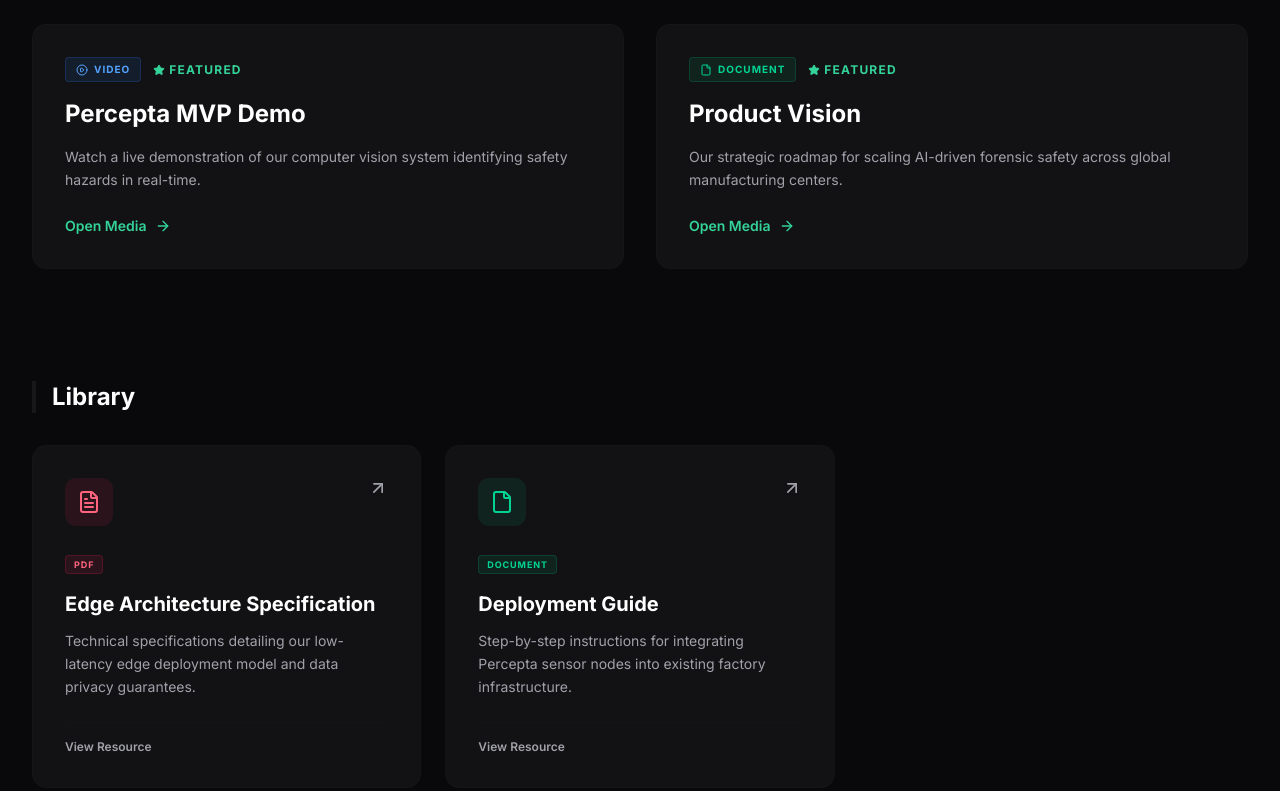
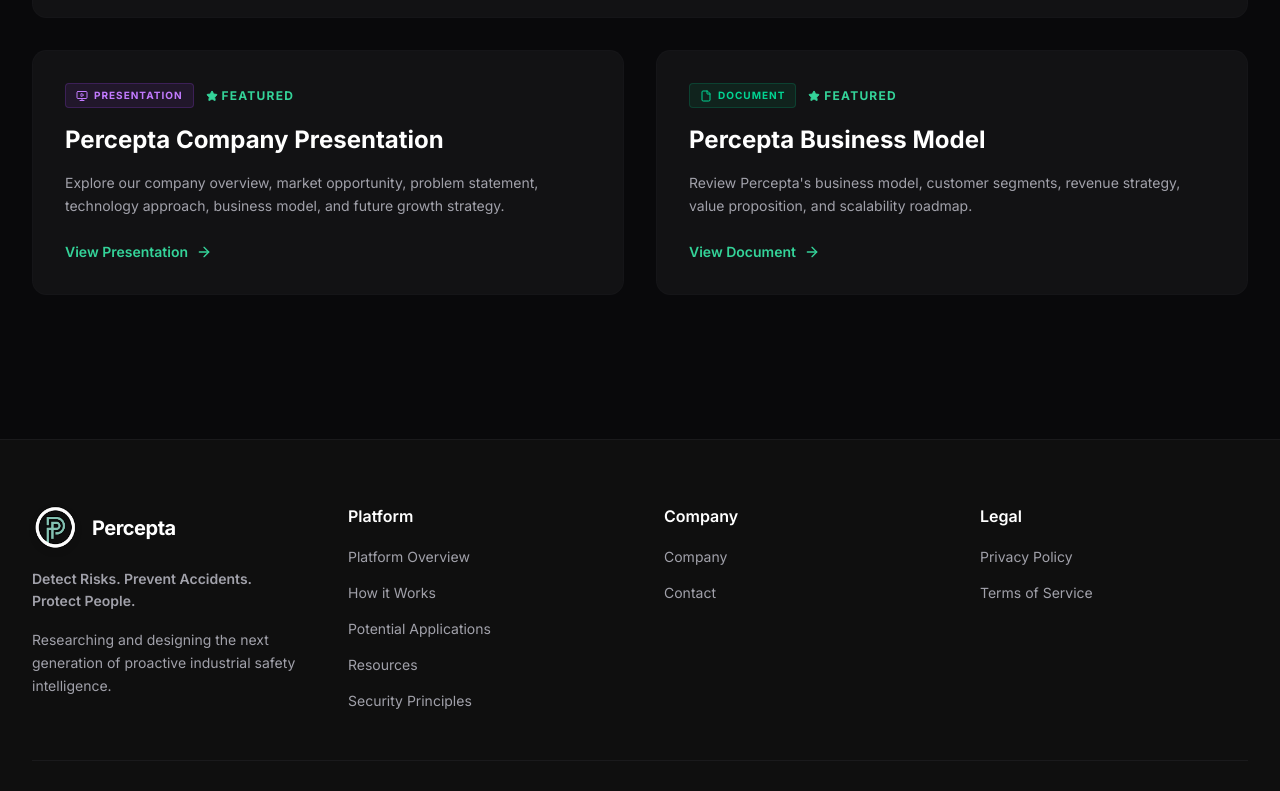
Before and after one commit to kero334/percepta-next, a Next.js app: page /resources in a window 1280 px wide. Shown: the part 920-1711 px from the top of the page. Built offline with nearby package versions, Linux system fonts and the light colour scheme.

Commit message:
feat: replace placeholder resources with real company documents and update viewer behavior

```diff
--- a/src/app/resources/ResourcesClient.tsx
+++ b/src/app/resources/ResourcesClient.tsx
@@ -1,12 +1,10 @@
 "use client";
 
-import { motion, AnimatePresence } from "framer-motion";
-import { Button } from "@/components/ui/button";
+import { motion } from "framer-motion";
 import { FadeInView } from "@/components/ui/animations";
 import * as Icons from "lucide-react";
 import Image from "next/image";
-import { useState } from "react";
-import { resources, StaticResource } from "@/lib/config/resources";
+import { resources } from "@/lib/config/resources";
 
 const getIconForType = (type: string) => {
   switch (type) {
@@ -28,78 +26,22 @@
   }
 };
 
+const getButtonTextForType = (type: string) => {
+  switch (type) {
+    case "video": return "Watch Video";
+    case "presentation": return "View Presentation";
+    case "document":
+    case "pdf": return "View Document";
+    default: return "View Resource";
+  }
+};
+
 export default function ResourcesClient() {
-  const [activeDocument, setActiveDocument] = useState<StaticResource | null>(null);
-
   const featuredResources = resources.filter(r => r.featured);
   const regularResources = resources.filter(r => !r.featured);
 
   return (
     <div className="flex flex-col min-h-screen bg-[#09090b] overflow-hidden pb-24 font-sans text-gray-200">
-
-      {/* IMMERSIVE FULL-SCREEN MODAL */}
-      <AnimatePresence>
-        {activeDocument && (
-          <motion.div
-            initial={{ opacity: 0 }}
-            animate={{ opacity: 1 }}
-            exit={{ opacity: 0 }}
-            className="fixed inset-0 z-50 flex items-center justify-center p-4 sm:p-6 lg:p-8 bg-black/95 backdrop-blur-xl"
-          >
-            <motion.div
-              initial={{ scale: 0.95, opacity: 0, y: 20 }}
-              animate={{ scale: 1, opacity: 1, y: 0 }}
-              exit={{ scale: 0.95, opacity: 0, y: 20 }}
-              className="w-full max-w-7xl h-[90vh] bg-[#121214] rounded-2xl border border-border/30 overflow-hidden flex flex-col shadow-2xl relative"
-            >
-              {/* Modal Header */}
-              <div className="flex items-center justify-between p-4 border-b border-border/30 bg-[#121214]">
-                <div className="flex items-center gap-3">
-                  <div className={`w-10 h-10 rounded-lg flex items-center justify-center ${getBadgeColorForType(activeDocument.type)}`}>
-                    {(() => {
-                      const IconComponent = getIconForType(activeDocument.type);
-                      return <IconComponent className="w-5 h-5" />;
-                    })()}
-                  </div>
-                  <div>
-                    <h3 className="text-lg font-bold text-white leading-none">{activeDocument.title}</h3>
-                    <p className="text-xs text-muted-foreground mt-1 uppercase tracking-wider font-semibold">{activeDocument.type}</p>
-                  </div>
-                </div>
-                <div className="flex items-center gap-3">
-                  <a href={activeDocument.url} target="_blank" rel="noopener noreferrer">
-                    <Button variant="outline" size="sm" className="gap-2 border-border/50 hover:bg-white/10 transition-colors">
-                      Open Externally <Icons.ExternalLink className="w-4 h-4" />
-                    </Button>
-                  </a>
-                  <Button variant="ghost" size="icon" onClick={() => setActiveDocument(null)} className="rounded-full hover:bg-red-500/10 hover:text-red-500 transition-colors">
-                    <Icons.X className="w-5 h-5" />
-                  </Button>
-                </div>
-              </div>
-
-              {/* iframe Container */}
-              <div className="flex-1 bg-black relative flex flex-col items-center justify-center">
-                <iframe
-                  src={activeDocument.url}
-                  className="w-full h-full border-none absolute inset-0"
-                  title={activeDocument.title}
-                  allow="autoplay; fullscreen; picture-in-picture"
-                />
-
-                {/* Fallback visible behind iframe while loading or if blocked */}
-                <div className="absolute inset-0 flex flex-col items-center justify-center text-muted-foreground -z-10 bg-[#09090b]">
-                   <Icons.Loader2 className="w-8 h-8 animate-spin mb-4 text-primary" />
-                   <p className="text-sm">Loading secure preview...</p>
-                   <a href={activeDocument.url} target="_blank" rel="noopener noreferrer" className="mt-4">
-                     <Button variant="link" className="text-primary">Click here if the preview does not load</Button>
-                   </a>
-                </div>
-              </div>
-            </motion.div>
-          </motion.div>
-        )}
-      </AnimatePresence>
 
       {/* 1. HERO SECTION */}
       <section className="pt-32 pb-16 relative overflow-hidden flex flex-col items-center text-center px-4 sm:px-6 lg:px-8">
@@ -124,9 +66,11 @@
              <h2 className="text-2xl font-bold text-white mb-8 border-l-4 border-primary pl-4">Featured Highlights</h2>
              <div className="grid grid-cols-1 lg:grid-cols-2 gap-8">
                 {featuredResources.map((resource, idx) => (
-                   <div
+                   <a
+                     href={resource.url}
+                     target="_blank"
+                     rel="noopener noreferrer"
                      key={resource.id}
-                     onClick={() => setActiveDocument(resource)}
                      className={`group relative bg-[#121214] border border-border/20 rounded-2xl overflow-hidden cursor-pointer transition-all duration-300 hover:border-primary/50 hover:shadow-2xl hover:shadow-primary/10 flex flex-col ${idx === 0 ? 'lg:col-span-2 lg:flex-row' : ''}`}
                    >
                       {/* Optional Thumbnail */}
@@ -160,11 +104,11 @@
                          <p className={`${idx === 0 ? 'text-base' : 'text-sm'} text-muted-foreground leading-relaxed mb-6`}>{resource.description}</p>
 
                          <div className="mt-auto flex items-center text-sm font-semibold text-primary">
-                            <span>Open Media</span>
+                            <span>{getButtonTextForType(resource.type)}</span>
                             <Icons.ArrowRight className="w-4 h-4 ml-2 group-hover:translate-x-1 transition-transform" />
                          </div>
                       </div>
-                   </div>
+                   </a>
                 ))}
              </div>
            </FadeInView>
@@ -178,9 +122,11 @@
              <h2 className="text-2xl font-bold text-white mb-8 border-l-4 border-border/50 pl-4">Library</h2>
              <div className="grid grid-cols-1 md:grid-cols-2 lg:grid-cols-3 gap-6">
                 {regularResources.map((resource) => (
-                   <div
+                   <a
+                     href={resource.url}
+                     target="_blank"
+                     rel="noopener noreferrer"
                      key={resource.id}
-                     onClick={() => setActiveDocument(resource)}
                      className="bg-[#121214] border border-border/20 p-6 md:p-8 rounded-2xl hover:border-primary/40 hover:bg-[#151518] transition-all cursor-pointer group flex flex-col h-full"
                    >
                       <div className="flex items-start justify-between mb-6">
@@ -203,9 +149,9 @@
                       <p className="text-sm text-muted-foreground flex-1 leading-relaxed mb-6">{resource.description}</p>
 
                       <div className="mt-auto pt-4 border-t border-border/10 flex items-center justify-between text-xs font-semibold text-muted-foreground group-hover:text-white transition-colors">
-                         <span>View Resource</span>
+                         <span>{getButtonTextForType(resource.type)}</span>
                       </div>
-                   </div>
+                   </a>
                 ))}
              </div>
            </FadeInView>
--- a/src/lib/config/resources.ts
+++ b/src/lib/config/resources.ts
@@ -22,41 +22,27 @@
 
 export const resources: StaticResource[] = [
   {
-    id: "company-overview",
-    title: "Percepta Company Overview",
-    type: "presentation",
-    description: "An in-depth look at Percepta's mission, edge computing architecture, and the future of industrial safety.",
-    url: "https://drive.google.com/file/d/placeholder_overview/preview", // Replace with real link later
+    id: "company-introduction",
+    title: "Percepta Company Introduction",
+    type: "video",
+    description: "Learn about Percepta's vision, mission, technology, and how our AI-powered safety platform transforms existing CCTV infrastructure into proactive workplace safety intelligence.",
+    url: "https://drive.google.com/file/d/12wKwtYw0AOMXE9LmM31z8_CSGbDpz3nK/view?usp=drive_link",
     featured: true,
   },
   {
-    id: "mvp-demo",
-    title: "Percepta MVP Demo",
-    type: "video",
-    description: "Watch a live demonstration of our computer vision system identifying safety hazards in real-time.",
-    url: "https://drive.google.com/file/d/placeholder_mvp/preview",
+    id: "company-presentation",
+    title: "Percepta Company Presentation",
+    type: "presentation",
+    description: "Explore our company overview, market opportunity, problem statement, technology approach, business model, and future growth strategy.",
+    url: "https://drive.google.com/file/d/1JfQFIhc1tyZFDKYueCtrjHyE2bPGqGYE/view?usp=drive_link",
     featured: true,
   },
   {
-    id: "product-vision",
-    title: "Product Vision",
+    id: "business-model",
+    title: "Percepta Business Model",
     type: "document",
-    description: "Our strategic roadmap for scaling AI-driven forensic safety across global manufacturing centers.",
-    url: "https://drive.google.com/file/d/placeholder_vision/preview",
+    description: "Review Percepta's business model, customer segments, revenue strategy, value proposition, and scalability roadmap.",
+    url: "https://drive.google.com/file/d/1kRAt8Ez6O6lE0jH60BOZ9DJCEBtkdDrd/view?usp=drive_link",
     featured: true,
-  },
-  {
-    id: "edge-architecture-spec",
-    title: "Edge Architecture Specification",
-    type: "pdf",
-    description: "Technical specifications detailing our low-latency edge deployment model and data privacy guarantees.",
-    url: "https://drive.google.com/file/d/placeholder_edge/preview",
-  },
-  {
-    id: "deployment-guide",
-    title: "Deployment Guide",
-    type: "document",
-    description: "Step-by-step instructions for integrating Percepta sensor nodes into existing factory infrastructure.",
-    url: "https://drive.google.com/file/d/placeholder_guide/preview",
   }
 ];
```
